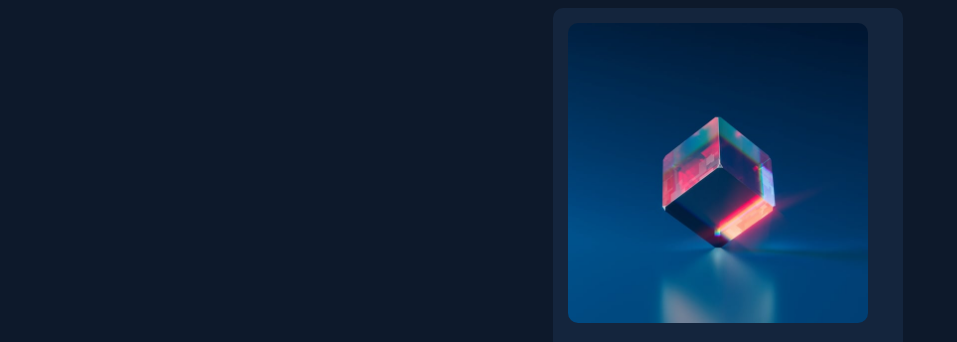
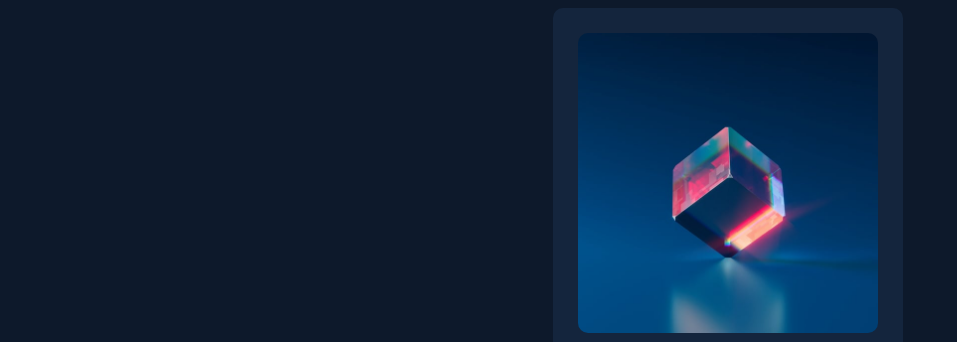
Before and after one commit to DawidMTX/nft-preview, a plain HTML site: page index.html in a window 1280 px wide. Shown: the top 342 px of the page, without its empty margins (0-957 px from the left). Drawn offline with Linux system fonts and the light colour scheme.

Commit message:
image center

```diff
--- a/style.css
+++ b/style.css
@@ -17,6 +17,7 @@ body{
 
 #middle{
     margin:auto;
+    width: 300px;
 }
 img{
     width: 300px;
@@ -27,6 +28,7 @@ div.image{
 
     width: 100%;
     margin: auto;
+    margin-top: 10px;
 
 }
 
```
